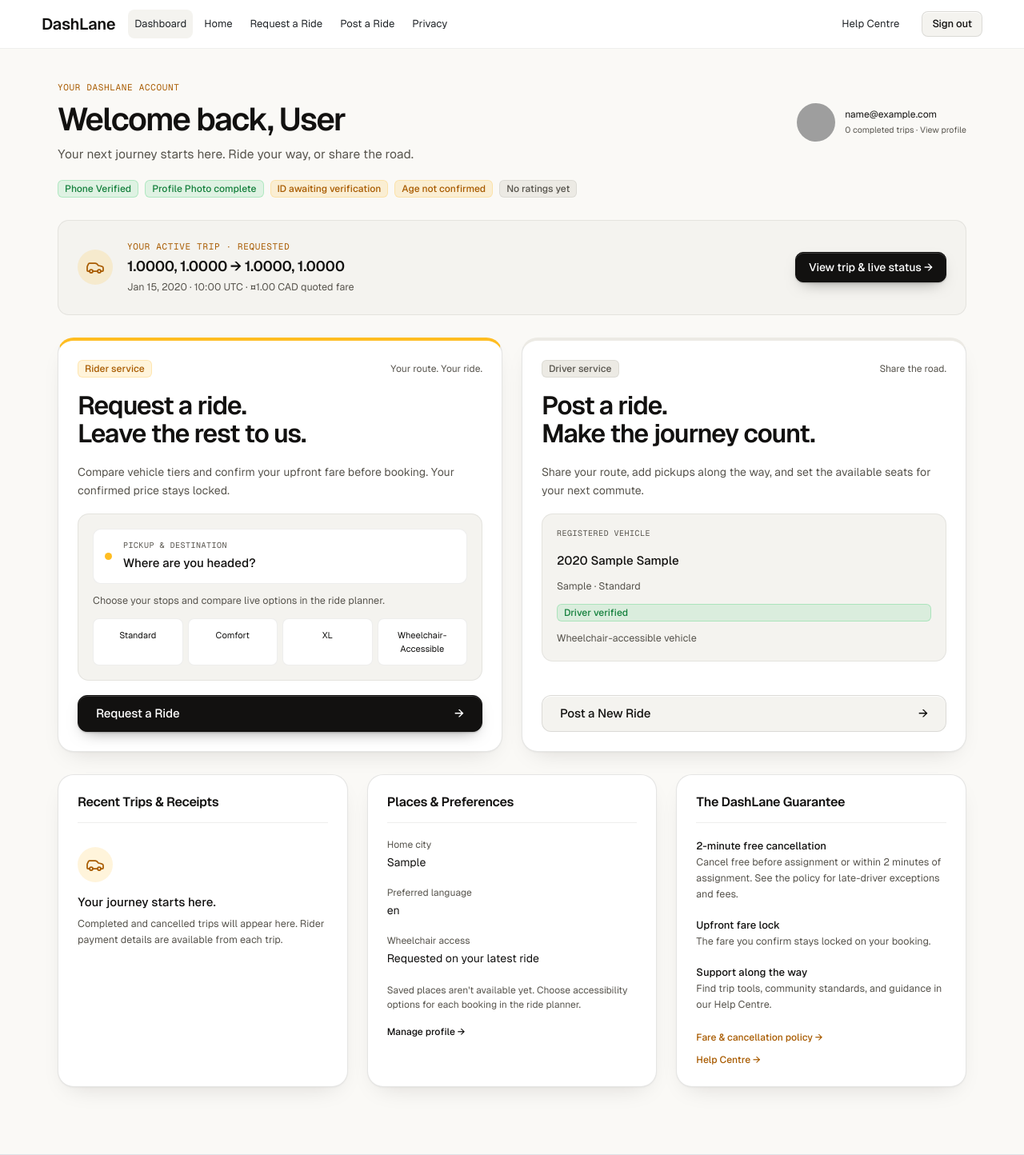
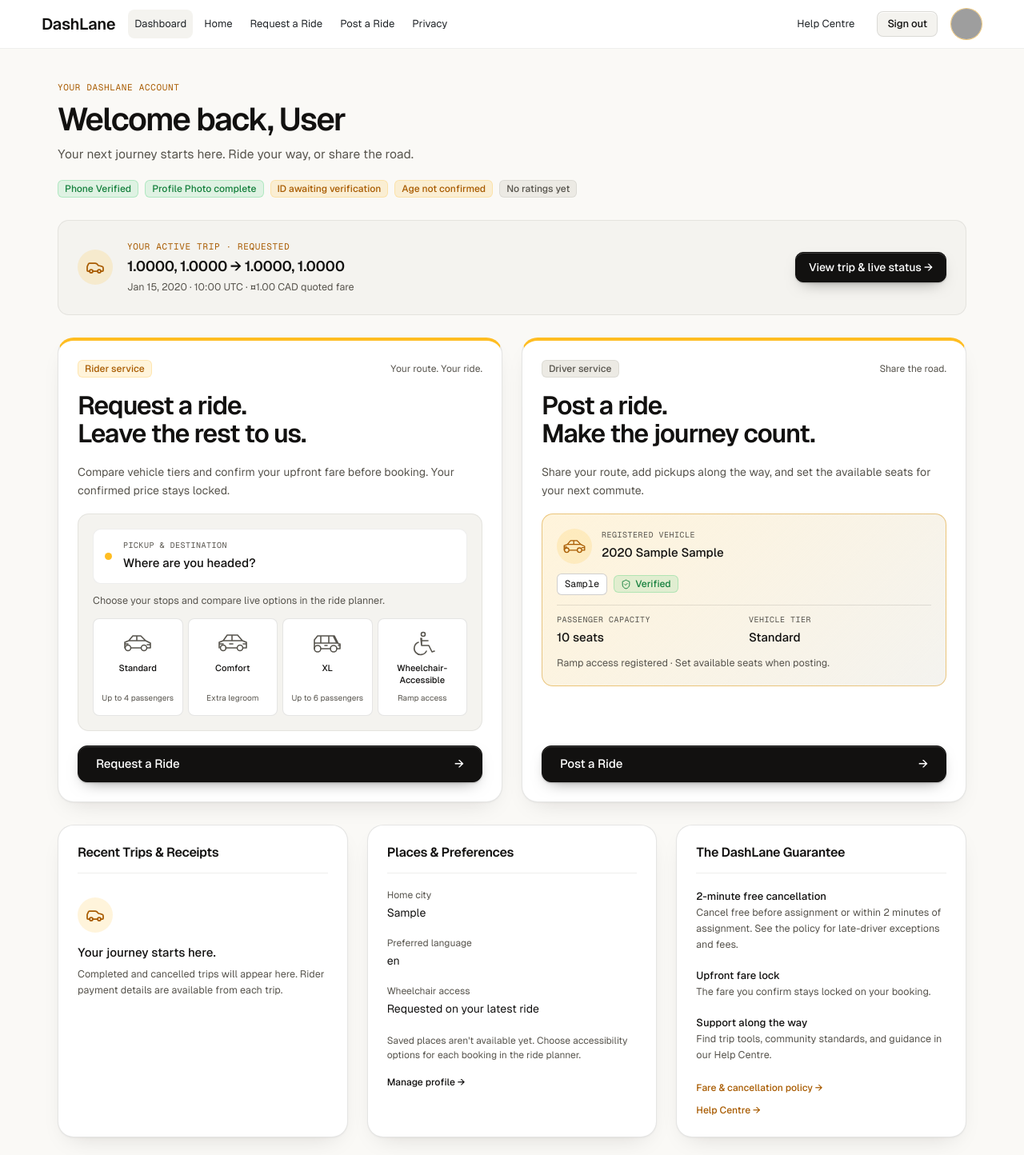
Before and after one commit to Saad5A/DashLane, an ASP.NET Core app: page /Home/Dashboard in a window 1280 px wide. Shown: the top 1444 px of the page at 80% size. Run offline with ASP.NET Core 8, Linux system fonts and the light colour scheme; the visitor is signed in with stand-in values (Sample User, id 1); tables that the repository leaves empty hold one stand-in row (values such as "Sample post"); style sheets or scripts are compiled from the project's sources; the project's own start-up code is not run, and a stand-in starts its controllers and pages; some libraries are stand-ins or nearby versions; grey boxes are pictures that could not be loaded.

Commit message:
feat(home): add vehicle tier icons, navbar circular profile trigger, and enhanced driver card

```diff
--- a/Controllers/HomeController.cs
+++ b/Controllers/HomeController.cs
@@ -100,7 +100,7 @@ public class HomeController : Controller
             TotalTripsCount = await trips.CountAsync(r => r.Status == RideStatus.Completed, ct) +
                 await posted.CountAsync(r => r.Status == PostedRideStatus.Completed, ct),
             VehicleSummary = vehicle == null ? null : new(vehicle.Make, vehicle.Model, vehicle.Year,
-                vehicle.Plate, vehicle.Tier, vehicle.WheelchairAccessible),
+                vehicle.Plate, vehicle.Tier, vehicle.WheelchairAccessible, vehicle.PassengerCapacity),
             LanguagePreference = string.IsNullOrWhiteSpace(member.PreferredLanguage) ? "Not specified" : member.PreferredLanguage,
             HomeCity = member.HomeCity,
             // No dedicated stored accessibility preference exists; use the member's latest rider selection.
--- a/Models/DashboardViewModel.cs
+++ b/Models/DashboardViewModel.cs
@@ -29,7 +29,7 @@ public class DashboardViewModel
 }
 
 public record DashboardVehicleViewModel(string Make, string Model, int? Year,
-    string LicensePlate, VehicleTier Tier, bool IsWheelchairAccessible);
+    string LicensePlate, VehicleTier Tier, bool IsWheelchairAccessible, int PassengerCapacity);
 
 public record RecentTripItemViewModel(Guid Id, DateTime Date, string Origin,
     string Destination, string Role, decimal Fare, string Status, bool IsPostedTrip);
--- a/Views/Home/Dashboard.cshtml
+++ b/Views/Home/Dashboard.cshtml
@@ -18,11 +18,6 @@
             <h1 id="welcome-title">Welcome back, @Model.FullName</h1>
             <p class="dash-intro">Your next journey starts here. Ride your way, or share the road.</p>
         </div>
-        <a class="dash-member" asp-controller="Home" asp-action="Review">
-            @if (Model.ProfilePhotoUrl != null) { <img src="@Model.ProfilePhotoUrl" alt="Your profile photo" width="48" height="48" /> }
-            else { <span class="dash-avatar" aria-hidden="true">@Model.FullName.FirstOrDefault()</span> }
-            <span>@Model.Email<small>@Model.TotalTripsCount completed trips · View profile</small></span>
-        </a>
         <div class="dash-badges">
             <span class="tag @(Model.IsPhoneVerified ? "tag-ok" : "tag-accent")">@(Model.IsPhoneVerified ? "Phone Verified" : "Phone not verified")</span>
             <span class="tag @(Model.ProfilePhotoUrl != null ? "tag-ok" : "tag-accent")">@(Model.ProfilePhotoUrl != null ? "Profile Photo complete" : "Profile Photo missing")</span>
@@ -61,30 +56,46 @@
             <div class="dash-tray">
                 <div class="dash-route-line"><span class="dash-dot"></span><div><small>PICKUP &amp; DESTINATION</small><strong>Where are you headed?</strong></div></div>
                 <p>Choose your stops and compare live options in the ride planner.</p>
-                <div class="dash-tiers"><span>Standard</span><span>Comfort</span><span>XL</span><span>Wheelchair-Accessible</span></div>
+                <div class="dash-tiers" aria-label="Choose a vehicle tier">
+                    @foreach (var tier in RideRouteCatalog.View.Tiers)
+                    {
+                        <a class="dash-tier" asp-controller="Rides" asp-action="Request" asp-route-tier="@tier.Tier">
+                            <partial name="_VehicleTierIcon" model="tier.Tier" />
+                            <strong>@tier.Name</strong>
+                            <span>@(tier.Tier == VehicleTier.WheelchairAccessible ? "Ramp access" : tier.Tier == VehicleTier.Comfort ? "Extra legroom" : tier.Capacity)</span>
+                        </a>
+                    }
+                </div>
             </div>
             <a class="btn btn-primary btn-lg dash-cta" asp-controller="Rides" asp-action="Request">Request a Ride <span aria-hidden="true">→</span></a>
         </section>
-        <section class="dash-card dash-hero dash-driver" aria-labelledby="driver-title">
+        <section class="dash-card dash-hero dash-driver @(Model.HasRegisteredVehicle ? "dash-driver-registered" : "dash-driver-setup")" aria-labelledby="driver-title">
             <div class="dash-card-top"><span class="tag">Driver service</span><span class="dash-caption">Share the road.</span></div>
             <h2 id="driver-title">Post a ride.<br />Make the journey count.</h2>
             <p>Share your route, add pickups along the way, and set the available seats for your next commute.</p>
-            <div class="dash-tray">
+            <div class="dash-tray dash-driver-tray">
                 @if (vehicle != null)
                 {
-                    <small>REGISTERED VEHICLE</small>
-                    <strong>@vehicle.Year @vehicle.Make @vehicle.Model</strong>
-                    <p>@vehicle.LicensePlate · @(vehicle.Tier == VehicleTier.WheelchairAccessible ? "Wheelchair-Accessible" : vehicle.Tier.ToString())</p>
-                    <span class="tag @(Model.IsDriverVerified ? "tag-ok" : "tag-accent")">@(Model.IsDriverVerified ? "Driver verified" : "Driver verification incomplete")</span>
-                    <p>@(vehicle.IsWheelchairAccessible ? "Wheelchair-accessible vehicle" : "No wheelchair access registered")</p>
+                    <div class="dash-vehicle-heading">
+                        <span class="dash-symbol"><partial name="_VehicleTierIcon" model="vehicle.Tier" /></span>
+                        <div><small>REGISTERED VEHICLE</small><strong>@vehicle.Year @vehicle.Make @vehicle.Model</strong></div>
+                    </div>
+                    <div class="dash-vehicle-badges"><span class="dash-plate">@vehicle.LicensePlate</span><span class="tag @(Model.IsDriverVerified ? "tag-ok" : "tag-accent")">@Icon.Get("shield", 13) @(Model.IsDriverVerified ? "Verified" : "Verification incomplete")</span></div>
+                    <div class="dash-vehicle-specs"><div><small>PASSENGER CAPACITY</small><strong>@vehicle.PassengerCapacity seats</strong></div><div><small>VEHICLE TIER</small><strong>@(vehicle.Tier == VehicleTier.WheelchairAccessible ? "Wheelchair-Accessible" : vehicle.Tier.ToString())</strong></div></div>
+                    <p>@(vehicle.IsWheelchairAccessible ? "Ramp access registered" : "No wheelchair access registered") · Set available seats when posting.</p>
                 }
                 else
                 {
                     <small>YOUR DRIVER PROFILE</small><strong>Get ready to host your first ride.</strong>
                     <p>Register your vehicle and complete your licence details to begin driver onboarding.</p>
+                    <ol class="dash-readiness" aria-label="Driver onboarding steps">
+                        <li><span class="dash-readiness-icon">@Icon.Get("car", 22)</span><strong>1. Vehicle Details</strong><span>Make, model &amp; seats</span></li>
+                        <li><span class="dash-readiness-icon">@Icon.Get("id-card", 22)</span><strong>2. Licence Check</strong><span>Your driving credentials</span></li>
+                        <li><span class="dash-readiness-icon">@Icon.Get("map-pin", 22)</span><strong>3. Set Route &amp; Stops</strong><span>Your journey, shared</span></li>
+                    </ol>
                 }
             </div>
-            <a class="btn btn-secondary btn-lg dash-cta" asp-controller="Driver" asp-action="@(Model.HasRegisteredVehicle ? "PostRoute" : "Onboarding")">@(Model.HasRegisteredVehicle ? "Post a New Ride" : "Complete Driver Onboarding") <span aria-hidden="true">→</span></a>
+            <a class="btn @(Model.HasRegisteredVehicle ? "btn-primary" : "btn-secondary dash-driver-onboard") btn-lg dash-cta" asp-controller="Driver" asp-action="@(Model.HasRegisteredVehicle ? "PostRoute" : "Onboarding")">@(Model.HasRegisteredVehicle ? "Post a Ride" : "Complete Driver Onboarding") <span aria-hidden="true">→</span></a>
         </section>
     </div>
 
--- a/Views/Shared/_Layout.cshtml
+++ b/Views/Shared/_Layout.cshtml
@@ -1,4 +1,17 @@
 <!DOCTYPE html>
+@inject MembershipService NavbarMembership
+@{
+    Member? navbarMember = null;
+    if (User.Identity?.IsAuthenticated == true &&
+        int.TryParse(User.FindFirst(System.Security.Claims.ClaimTypes.NameIdentifier)?.Value, out var navbarMemberId))
+    {
+        navbarMember = await NavbarMembership.FindAsync(navbarMemberId);
+    }
+    var navbarName = navbarMember?.FullName ?? User.Identity?.Name ?? "";
+    var navbarParts = navbarName.Split(' ', StringSplitOptions.RemoveEmptyEntries);
+    var navbarInitials = navbarParts.Length == 0 ? "?" :
+        string.Concat(navbarParts.Take(1).Concat(navbarParts.Length > 1 ? navbarParts.TakeLast(1) : Array.Empty<string>()).Select(p => p[..1])).ToUpperInvariant();
+}
 <html lang="en">
 <head>
     <meta charset="utf-8" />
@@ -47,6 +60,19 @@
                         </div>
                     }
                 </div>
+                @if (User.Identity?.IsAuthenticated == true)
+                {
+                    <a class="navbar-profile" asp-controller="Home" asp-action="Profile" title="Edit profile" aria-label="Edit your profile">
+                        @if (!string.IsNullOrWhiteSpace(navbarMember?.PhotoFileName))
+                        {
+                            <img src="@Url.Action("Photo", "Home")" alt="" width="40" height="40" />
+                        }
+                        else
+                        {
+                            <span aria-hidden="true">@navbarInitials</span>
+                        }
+                    </a>
+                }
             </div>
         </nav>
     </header>
--- /dev/null
+++ b/Views/Shared/_VehicleTierIcon.cshtml
@@ -0,0 +1,26 @@
+@model VehicleTier
+<svg class="dash-vehicle-icon" width="40" height="32" viewBox="0 0 40 32" fill="none" stroke="currentColor" stroke-width="1.6" stroke-linecap="round" stroke-linejoin="round" aria-hidden="true" focusable="false">
+    @if (Model == VehicleTier.WheelchairAccessible)
+    {
+        <circle cx="21" cy="5" r="2.5" />
+        <path d="M19 10v9h9l4 8 3-1M19 13h8M19 19l-1-9" />
+        <path d="M15 15a8 8 0 1 0 10 11" />
+    }
+    else if (Model == VehicleTier.XL)
+    {
+        <path d="M4 23V12l4-5h21l5 10h2v6h-4M12 23h12M5 16h28M12 8v8M22 8v8M28 8l4 8" />
+        <circle cx="8" cy="23" r="4" /><circle cx="28" cy="23" r="4" />
+        <path d="M17 19h3M34 19h2" />
+    }
+    else if (Model == VehicleTier.Comfort)
+    {
+        <path d="M3 22v-7l5-2 5-7h13l6 7 5 2v7h-4M11 22h14M8 13h24M19 7v6M4 17h4M33 17h3" />
+        <circle cx="8" cy="22" r="3.5" /><circle cx="29" cy="22" r="3.5" />
+        <path d="M16 17h4" />
+    }
+    else
+    {
+        <path d="M4 22v-7l5-2 5-6h10l6 6 6 3v6h-4M12 22h12M9 13h21M19 8v5M5 17h3M32 18h3" />
+        <circle cx="8" cy="22" r="3.5" /><circle cx="28" cy="22" r="3.5" />
+    }
+</svg>
--- a/wwwroot/css/dashboard.css
+++ b/wwwroot/css/dashboard.css
@@ -14,10 +14,6 @@ body.dashboard-shell { display: block; margin-bottom: 0; }
 .dash-welcome { display: flex; flex-wrap: wrap; align-items: center; justify-content: space-between; gap: 20px; }
 .dash-eyebrow { color: var(--accent-text); font-family: var(--mono); font-size: 11px; letter-spacing: .06em; text-transform: uppercase; }
 .dash-intro { color: var(--text-2); font-size: 15.5px; line-height: 1.55; }
-.dash-member { display: flex; align-items: center; gap: 12px; font-size: 12px; overflow-wrap: anywhere; }
-.dash-member small { display: block; color: var(--text-2); margin-top: 3px; }
-.dash-member img, .dash-avatar { width: 48px; height: 48px; object-fit: cover; border-radius: 50%; }
-.dash-avatar { display: grid; place-items: center; background: var(--accent-soft); color: var(--accent-text); font-size: 20px; }
 .dash-badges { display: flex; gap: 8px; flex-wrap: wrap; flex-basis: 100%; }
 .dash-trip { padding: 24px; background: var(--surface-2); border: 1px solid var(--line); border-radius: var(--r-lg); display: flex; align-items: center; gap: 18px; }
 .dash-symbol { background: var(--accent-soft); color: var(--accent-text); border-radius: 50%; width: 44px; height: 44px; display: inline-grid; place-items: center; flex-shrink: 0; }
@@ -27,7 +23,8 @@ body.dashboard-shell { display: block; margin-bottom: 0; }
 .dash-actions { display: grid; grid-template-columns: repeat(2, minmax(0, 1fr)); gap: 24px; }
 .dash-card { background: var(--surface); border: 1px solid var(--line-2); border-radius: var(--r-xl); padding: 24px; min-width: 0; box-shadow: var(--edge), var(--lift); }
 .dash-hero { display: flex; flex-direction: column; gap: 18px; border-top: 4px solid var(--accent); }
-.dash-driver { border-top-color: var(--surface-3); }
+.dash-driver { border-top-color: var(--accent-line); }
+.dash-driver-registered { border-top-color: var(--accent); }
 .dash-card-top { display: flex; flex-wrap: wrap; align-items: center; justify-content: space-between; gap: 8px; }
 .dash-caption { font-size: 12px; color: var(--text-2); line-height: 1.5; }
 .dash-hero h2 { font-size: clamp(25px, 2.5vw, 32px); line-height: 1.12; font-weight: 600; letter-spacing: -.04em; }
@@ -39,7 +36,26 @@ body.dashboard-shell { display: block; margin-bottom: 0; }
 .dash-route-line { display: flex; align-items: center; gap: 14px; padding: 14px; border: 1px solid var(--line); border-radius: var(--r); background: var(--surface); }
 .dash-dot { width: 9px; height: 9px; background: var(--accent); border-radius: 50%; flex-shrink: 0; }
 .dash-tiers { display: grid; grid-template-columns: repeat(4, minmax(0, 1fr)); gap: 6px; }
-.dash-tiers span { background: var(--surface); border: 1px solid var(--line); border-radius: var(--r-sm); padding: 12px 5px; font-size: 11px; text-align: center; overflow-wrap: anywhere; }
+.dash-tier { display: flex; flex-direction: column; align-items: center; gap: 8px; min-width: 0; background: var(--surface); border: 1px solid var(--line-2); border-radius: var(--r-sm); padding: 14px 6px; text-align: center; transition: transform .15s var(--ease), box-shadow .15s var(--ease), border-color .15s; }
+.dash-tier .dash-vehicle-icon { color: var(--text-2); }
+.dash-tiers .dash-tier strong { font-size: 11px; line-height: 1.35; overflow-wrap: anywhere; }
+.dash-tier > span { color: var(--text-2); font-size: 10px; line-height: 1.4; margin-top: auto; }
+.dashboard .dash-tier:hover, .dash-tier:focus-visible { transform: translateY(-3px); border-color: var(--accent-line); box-shadow: var(--edge), var(--lift); text-decoration: none; }
+.dash-tier:hover .dash-vehicle-icon { color: var(--accent-text); }
+.dash-driver-tray { background: linear-gradient(135deg, var(--accent-soft), var(--surface-2)); border-color: var(--accent-line); }
+.dash-readiness { display: grid; grid-template-columns: repeat(3, minmax(0, 1fr)); gap: 8px; padding-top: 8px; }
+.dash-readiness li { display: flex; flex-direction: column; align-items: flex-start; gap: 8px; min-width: 0; padding: 12px 10px; border: 1px solid var(--line-2); border-radius: var(--r); background: var(--surface); }
+.dash-readiness-icon { color: var(--accent-text); }
+.dash-tray .dash-readiness strong { font-size: 11px; line-height: 1.5; }
+.dash-readiness li > span:last-child { color: var(--text-2); font-size: 10px; line-height: 1.5; }
+.dashboard .dash-driver-onboard { border-color: var(--text); background: var(--surface); box-shadow: var(--edge); }
+.dashboard .dash-driver-onboard:hover { background: var(--accent-soft); border-color: var(--text); }
+.dash-vehicle-heading { display: flex; align-items: center; gap: 12px; }
+.dash-vehicle-heading .dash-vehicle-icon { width: 32px; }
+.dash-vehicle-badges { display: flex; align-items: center; flex-wrap: wrap; gap: 8px; }
+.dash-plate { font: 12px var(--mono); padding: 5px 9px; border: 1px solid var(--line-3); border-radius: var(--r-xs); background: var(--surface); }
+.dash-vehicle-badges .tag { gap: 5px; }
+.dash-vehicle-specs { display: grid; grid-template-columns: 1fr 1fr; gap: 12px; padding-top: 12px; border-top: 1px solid var(--line-2); }
 .dash-cta { width: 100%; display: flex; justify-content: space-between; margin-top: auto; }
 .dashboard .btn-primary { color: var(--surface); background: var(--text); border-color: var(--text); }
 .dashboard .btn-secondary { color: var(--text); background: var(--surface-2); border-color: var(--line-2); }
@@ -70,5 +86,7 @@ body.dashboard-shell { display: block; margin-bottom: 0; }
 .dashboard a:hover { text-decoration: underline; }
 .dashboard .btn:hover { text-decoration: none; }
 @media (max-width: 1000px) { .dash-snapshot { grid-template-columns: 1fr 1fr; } .dash-snapshot > :last-child { grid-column: 1 / -1; } .dash-trip { flex-wrap: wrap; } }
-@media (max-width: 720px) { .dashboard { padding-top: 28px; gap: 20px; } .dash-actions, .dash-snapshot { grid-template-columns: minmax(0, 1fr); gap: 20px; } .dash-snapshot > :last-child { grid-column: auto; } .dash-card { padding: 20px; } .dash-trip { padding: 20px; } .dash-trip > .btn { width: 100%; } .dash-member { max-width: 100%; } }
-@media (max-width: 380px) { .dash-tiers { grid-template-columns: 1fr 1fr; } }
+@media (max-width: 720px) { .dashboard { padding-top: 28px; gap: 20px; } .dash-actions, .dash-snapshot { grid-template-columns: minmax(0, 1fr); gap: 20px; } .dash-snapshot > :last-child { grid-column: auto; } .dash-card { padding: 20px; } .dash-trip { padding: 20px; } .dash-trip > .btn { width: 100%; } }
+@media (min-width: 721px) and (max-width: 1100px), (max-width: 480px) { .dash-tiers { grid-template-columns: 1fr 1fr; } }
+@media (max-width: 380px) { .dash-readiness { grid-template-columns: 1fr; } .dash-readiness li { gap: 5px; } .dash-vehicle-specs { grid-template-columns: 1fr; } }
+@media (prefers-reduced-motion: reduce) { .dash-tier { transition: none; } .dashboard .dash-tier:hover, .dash-tier:focus-visible { transform: none; } }
--- a/wwwroot/css/site.css
+++ b/wwwroot/css/site.css
@@ -20,3 +20,29 @@ html {
 body {
   margin-bottom: 60px;
 }
+
+/* Shared authenticated profile trigger; fallbacks match DESIGN.md account tokens. */
+.navbar .navbar-profile {
+  display: inline-flex;
+  align-items: center;
+  justify-content: center;
+  flex: 0 0 40px;
+  width: 40px;
+  height: 40px;
+  margin-left: 16px;
+  border-radius: 50%;
+  border: 1px solid var(--accent-line, rgba(214, 140, 0, .45));
+  background: var(--accent-soft, rgba(255, 176, 0, .14));
+  color: var(--accent-ink, #1f1500);
+  font: 600 13px var(--sans, "Geist", system-ui, sans-serif);
+  text-decoration: none;
+  overflow: hidden;
+}
+.navbar-profile img { width: 100%; height: 100%; object-fit: cover; }
+.navbar .navbar-profile:hover { color: var(--accent-ink, #1f1500); background: var(--accent-2, #ffcb52); }
+.navbar-profile:focus-visible { outline: 2px solid var(--accent-text, #a85b00); outline-offset: 3px; }
+@media (max-width: 575px) {
+  .navbar-profile { order: 2; }
+  .navbar-toggler { order: 3; }
+  .navbar-collapse { order: 4; }
+}
```
Also changed, not shown: Controllers/RidesController.cs (+7 -1 lines).
